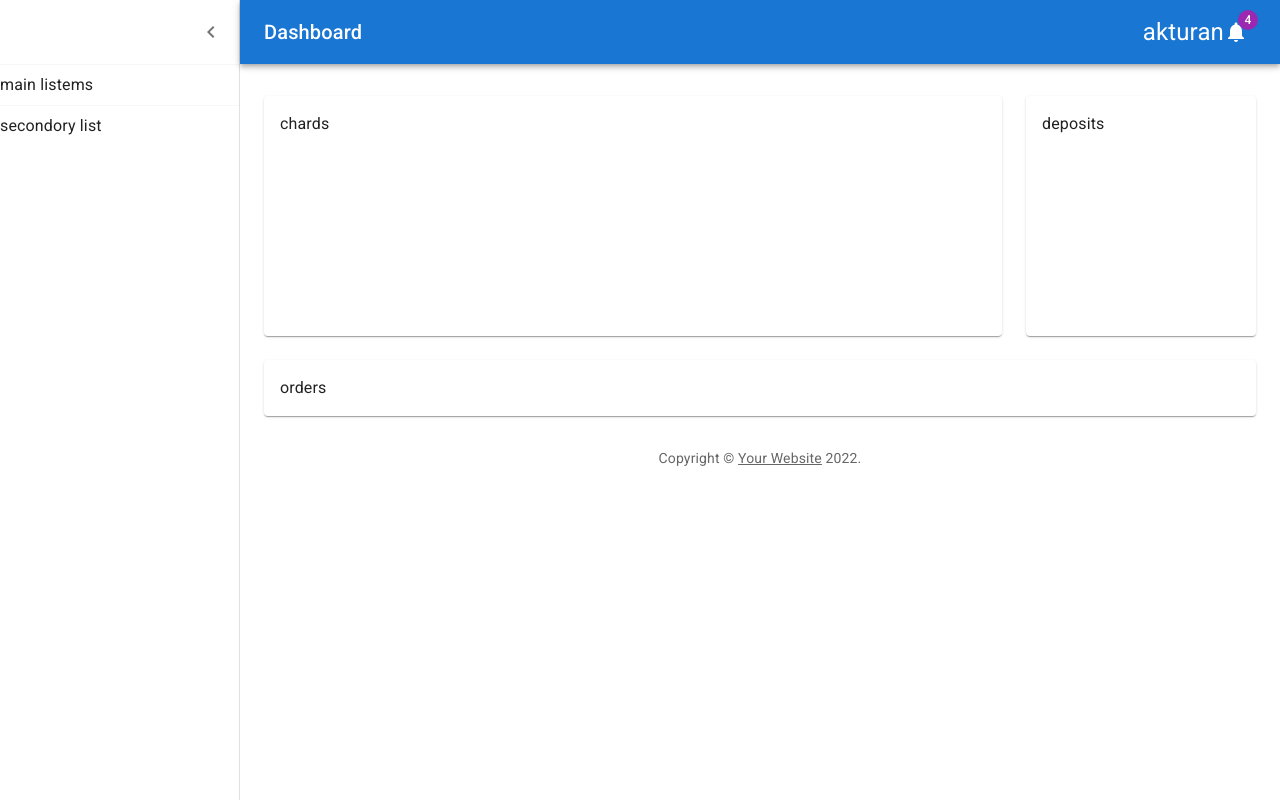
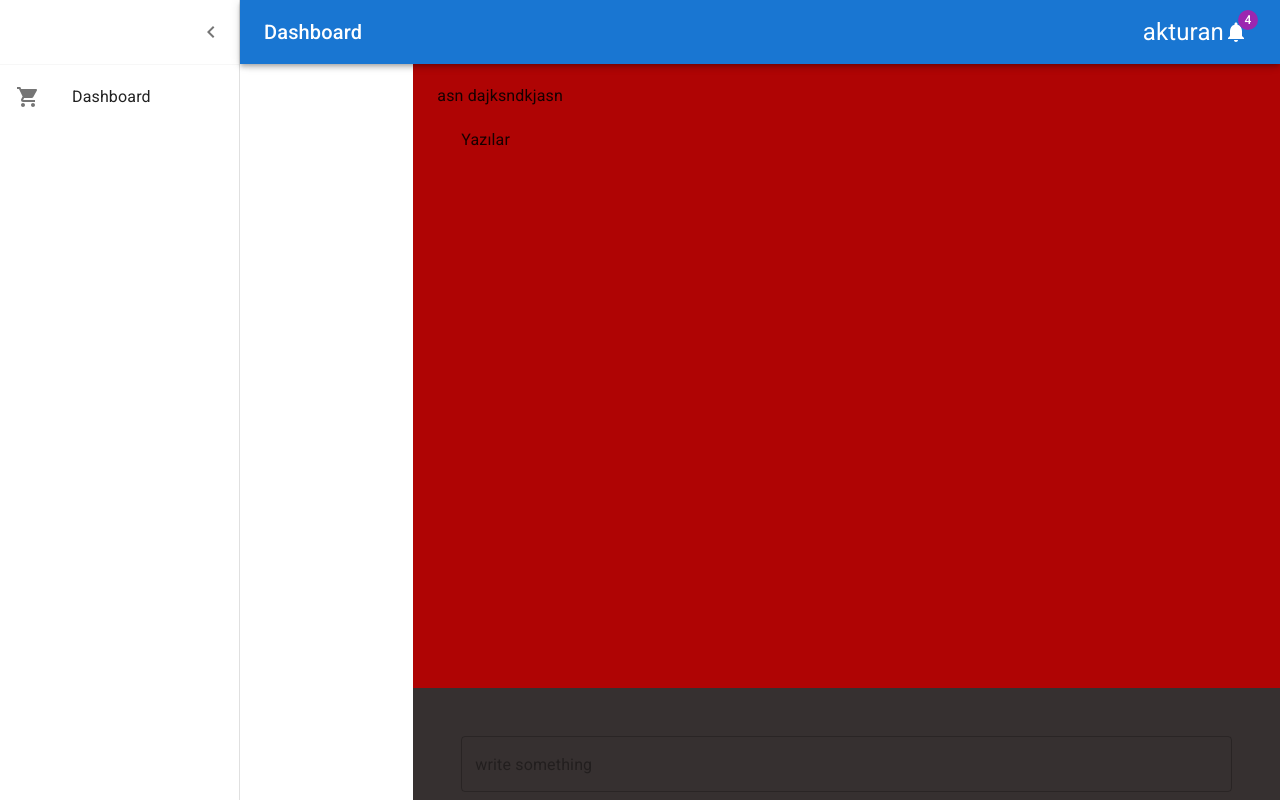
Before and after one commit to akturanilyas/react-redux, a React (Create React App) app: page / in a window 1280 px wide. Built offline with nearby package versions, Linux system fonts and the light colour scheme.

Commit message:
Design root page

```diff
--- /dev/null
+++ b/src/components/message/message.tsx
@@ -0,0 +1,3 @@
+export const message = () => {
+  return 0;
+};
--- a/src/screens/root/Root.tsx
+++ b/src/screens/root/Root.tsx
@@ -1,39 +1,31 @@
 import ChevronLeftIcon from '@mui/icons-material/ChevronLeft';
 import MenuIcon from '@mui/icons-material/Menu';
 import NotificationsIcon from '@mui/icons-material/Notifications';
+import ShoppingCartIcon from '@mui/icons-material/ShoppingCart';
+import { ListItemButton, ListItemIcon, ListItemText, TextField } from '@mui/material';
 import MuiAppBar, { AppBarProps as MuiAppBarProps } from '@mui/material/AppBar';
 import Badge from '@mui/material/Badge';
 import Box from '@mui/material/Box';
-import Container from '@mui/material/Container';
 import CssBaseline from '@mui/material/CssBaseline';
 import Divider from '@mui/material/Divider';
 import MuiDrawer from '@mui/material/Drawer';
-import Grid from '@mui/material/Grid';
 import IconButton from '@mui/material/IconButton';
-import Link from '@mui/material/Link';
 import List from '@mui/material/List';
-import Paper from '@mui/material/Paper';
 import { createTheme, styled, ThemeProvider } from '@mui/material/styles';
 import Toolbar from '@mui/material/Toolbar';
 import Typography from '@mui/material/Typography';
 import * as React from 'react';
-// import Chart from './Chart';
-// import Deposits from './Deposits';
-// import { mainListItems, secondaryListItems } from './listItems';
-// import Orders from './Orders';
 
-function Copyright(props: any) {
-  return (
-    <Typography variant="body2" color="text.secondary" align="center" {...props}>
-      {'Copyright © '}
-      <Link color="inherit" href="https://mui.com/">
-        Your Website
-      </Link>{' '}
-      {new Date().getFullYear()}
-      {'.'}
-    </Typography>
+export const mainListItems = (
+  <React.Fragment>
+    <ListItemButton>
+      <ListItemIcon>
+        <ShoppingCartIcon />
+      </ListItemIcon>
+      <ListItemText primary="Dashboard" />
+    </ListItemButton>
+  </React.Fragment>
 );
-}
 
 const drawerWidth: number = 240;
 
@@ -93,7 +85,7 @@ export default function Root() {
 
   return (
     <ThemeProvider theme={mdTheme}>
-      <Box sx={{ display: 'flex' }}>
+      <Box sx={{ display: 'flex', height: '100%' }}>
         <CssBaseline />
         <AppBar position="absolute" open={open}>
           <Toolbar
@@ -107,13 +99,12 @@ export default function Root() {
               aria-label="open drawer"
               onClick={toggleDrawer}
               sx={{
-                marginRight: '36px',
                 ...(open && { display: 'none' }),
               }}
             >
               <MenuIcon />
             </IconButton>
-            <Typography component="h1" variant="h6" color="inherit" noWrap sx={{ flexGrow: 1 }}>
+            <Typography component="h1" variant="h6" color="inherit" sx={{ flexGrow: 1 }}>
               Dashboard
             </Typography>
             <IconButton color="inherit">
@@ -138,57 +129,38 @@ export default function Root() {
             </IconButton>
           </Toolbar>
           <Divider />
-          <List component="nav">
-            main listems
-            <Divider sx={{ my: 1 }} />
-            secondory list
-          </List>
+          <List component="nav">{mainListItems}</List>
         </Drawer>
+        <div className="row p-0 m-0" style={{ width: '100%' }}>
+          <div className="col-2 p-0 m-0">
+            <h1 style={{ background: '#af0404' }}>sidebar</h1>
+            <h1 style={{ background: '#af0404' }}>sidebar</h1>
+          </div>
+          <div className="col-10 p-0 m-0">
             <Box
               component="main"
               sx={{
                 flexGrow: 1,
                 height: '100vh',
                 overflow: 'auto',
+                background: '#363030',
               }}
             >
               <Toolbar />
-          <Container maxWidth="lg" sx={{ mt: 4, mb: 4 }}>
-            <Grid container spacing={3}>
-              {/* Chart */}
-              <Grid item xs={12} md={8} lg={9}>
-                <Paper
-                  sx={{
-                    p: 2,
-                    display: 'flex',
-                    flexDirection: 'column',
-                    height: 240,
-                  }}
-                >
-                  chards
-                </Paper>
-              </Grid>
-              {/* Recent Deposits */}
-              <Grid item xs={12} md={4} lg={3}>
-                <Paper
-                  sx={{
-                    p: 2,
-                    display: 'flex',
-                    flexDirection: 'column',
-                    height: 240,
-                  }}
-                >
-                  deposits
-                </Paper>
-              </Grid>
-              {/* Recent Orders */}
-              <Grid item xs={12}>
-                <Paper sx={{ p: 2, display: 'flex', flexDirection: 'column' }}>orders</Paper>
-              </Grid>
-            </Grid>
-            <Copyright sx={{ pt: 4 }} />
-          </Container>
+              <Toolbar style={{ background: '#af0404' }}>asn dajksndkjasn</Toolbar>
+              <div style={{ background: '#af0404', height: '70%' }} className={'px-5'}>
+                Yazılar
+              </div>
+              <TextField
+                id="outlined-basic"
+                placeholder={'write something'}
+                variant="outlined"
+                fullWidth={true}
+                className={'p-5'}
+              />
             </Box>
+          </div>
+        </div>
       </Box>
     </ThemeProvider>
   );
```
Lines whose indentation alone changed are shown as unchanged.
